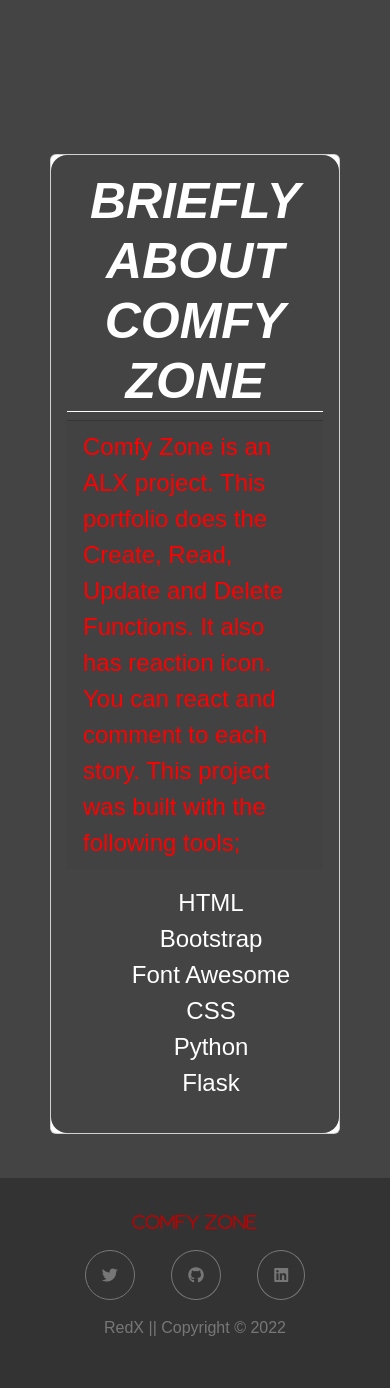
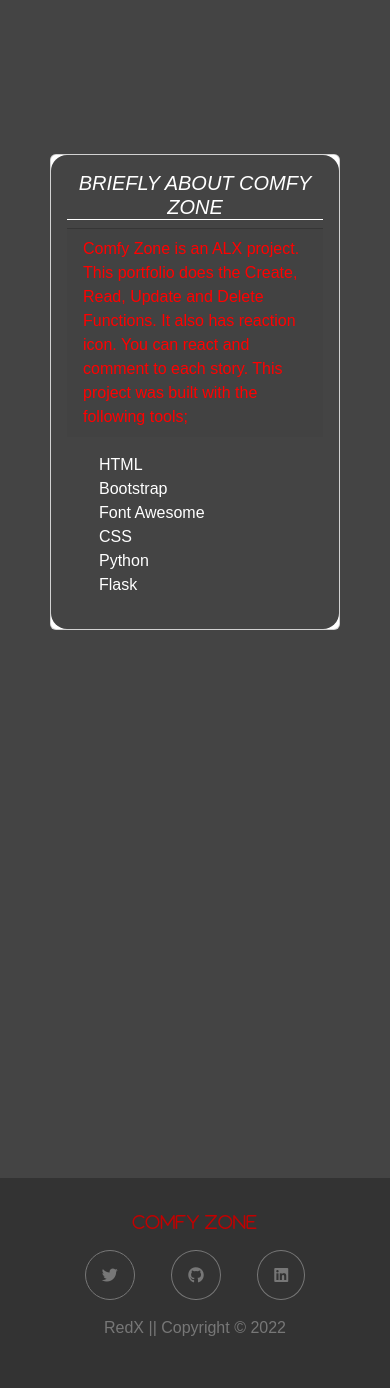
Before and after one commit to Unique-Red/alx-portfolio_project, a Flask app: page /about in a window 390 px wide. Shown: the part 56-1444 px from the top of the page. Run offline with Flask 3, Linux system fonts and the light colour scheme; some libraries are stand-ins or nearby versions.

Commit message:
styling fix

```diff
--- a/portfolio/static/style.css
+++ b/portfolio/static/style.css
@@ -300,4 +300,15 @@ a#name{
         font-weight: 100;
         letter-spacing: 0;
     }
+    .card-body h2 {
+        font-weight: 200;
+        font-size: 20px;
+    }
+    .card-body p {
+        font-size: 1rem;
+    }
+    .card-body ul {
+        font-size: 1rem;
+        text-align: left;
+    }
 }
```
